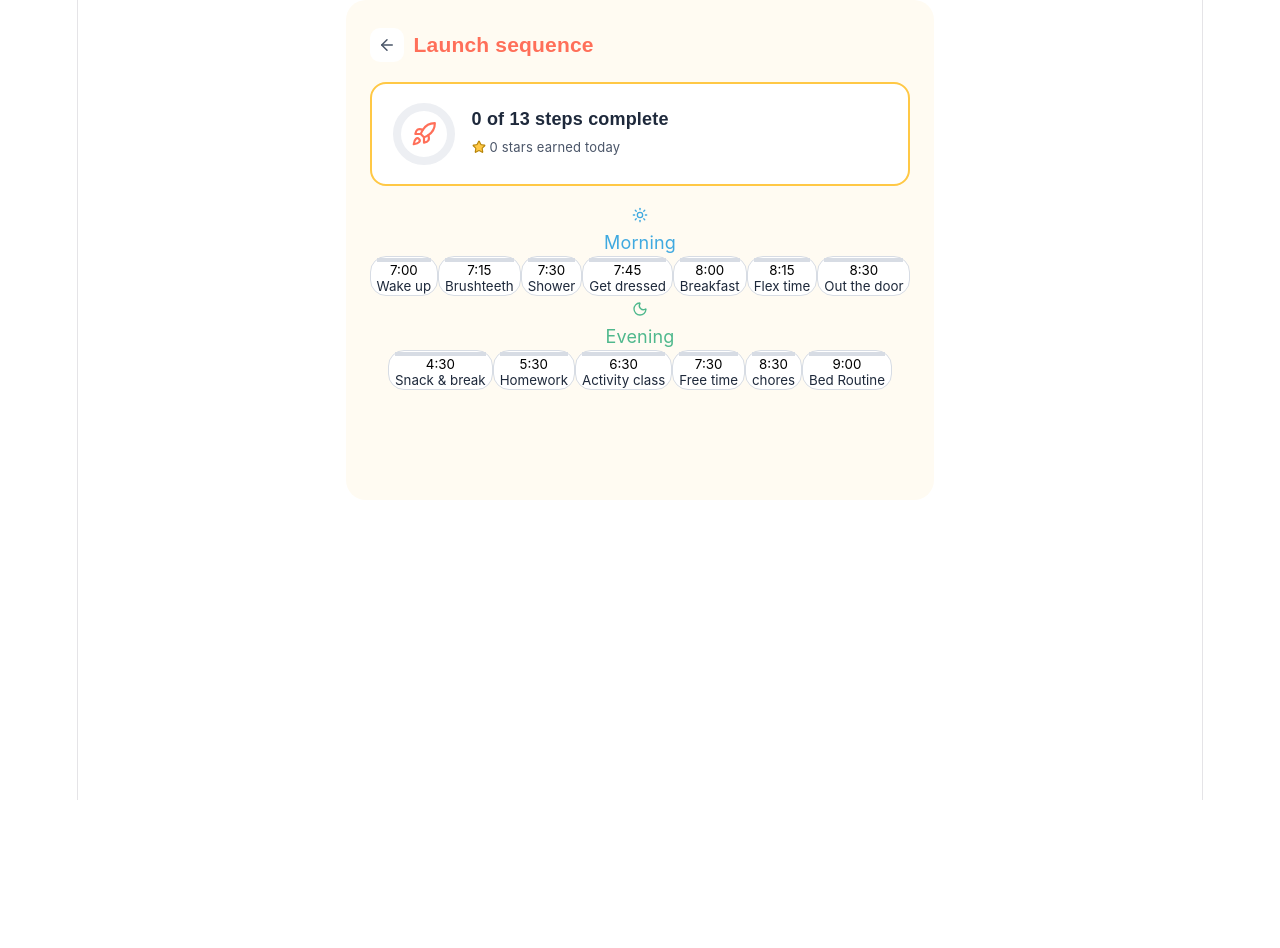
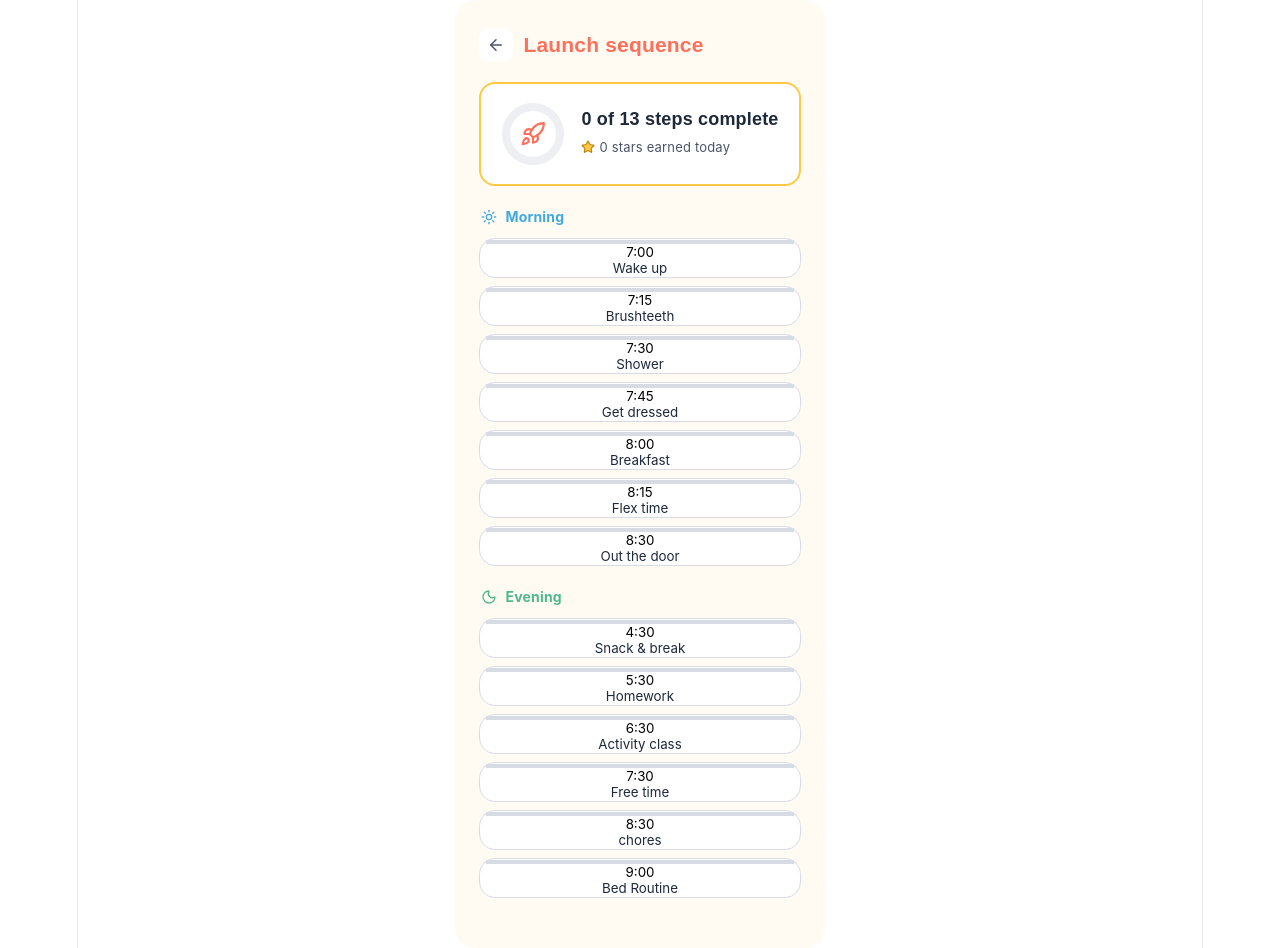
Before and after one commit to arunatara1111-creator/unit1-project, a React (Vite) app: page / in a window 1280 px wide. Before the commit the page ends 800 px from the top, so only its background shows below. Built offline with nearby package versions, Linux system fonts and the light colour scheme.

Commit message:
styling for task group

```diff
--- a/src/components/styles/child.css
+++ b/src/components/styles/child.css
@@ -146,3 +146,34 @@
 
     gap: 4px;
   }
+  /* Task Group */
+
+.task-group {
+    margin-bottom: 18px;
+  }
+
+  .task-group__header {
+    display: flex;
+
+    align-items: center;
+
+    gap: 8px;
+
+    margin-bottom: 8px;
+
+    padding-left: 2px;
+  }
+
+  .task-group__title {
+    font-weight: 700;
+
+    font-size: 14px;
+  }
+
+  .task-group__list {
+    display: flex;
+
+    flex-direction: column;
+
+    gap: 8px;
+  }
```
